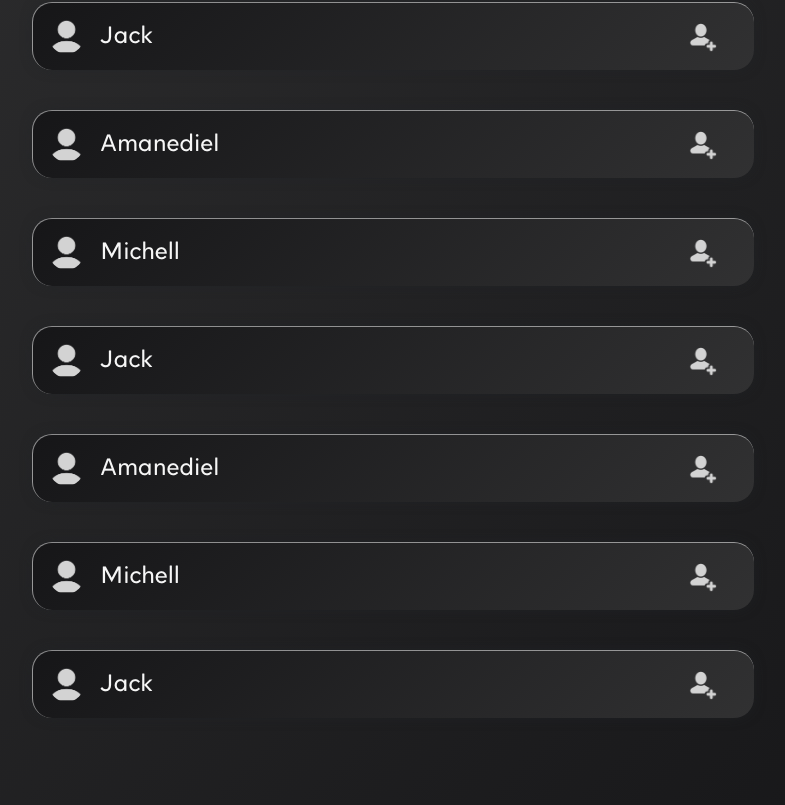
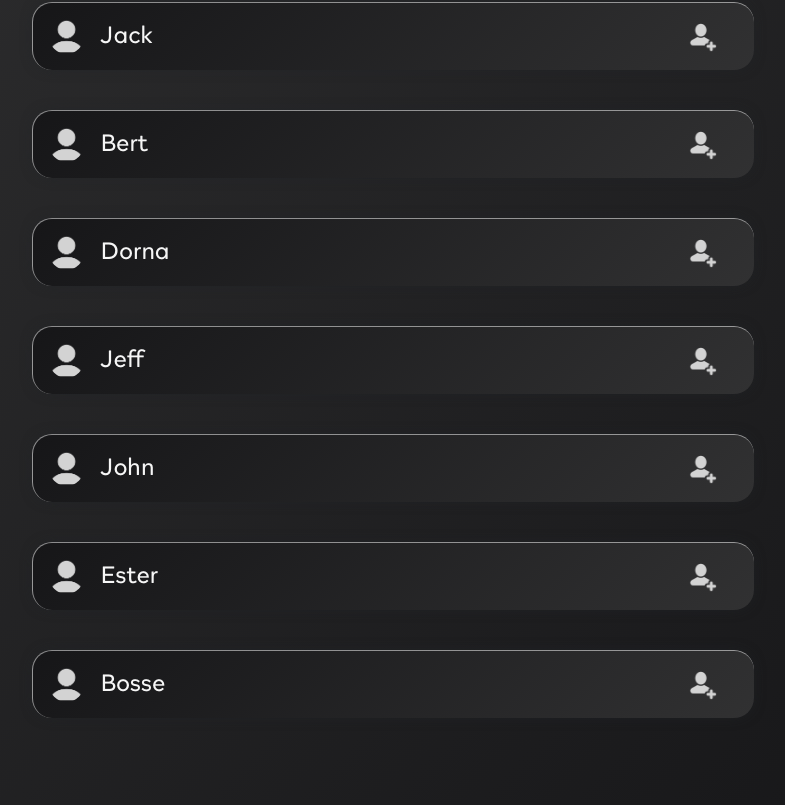
Before and after one commit to Mojtabarezaei4/RateTheMovie, a React (Create React App) app in the folder RateTheMovie/RateTheMovie/ClientApp/: page /friends in a window 1280 px wide. Shown: the part 436-1241 px from the top of the page, without its empty margins (247-1032 px from the left). Built offline with nearby package versions, Linux system fonts and the light colour scheme; no server answers.

Commit message:
Erased the project

```diff
--- a/RateTheMovie/RateTheMovie/ClientApp/src/components/card/LogingCard.js
+++ b/RateTheMovie/RateTheMovie/ClientApp/src/components/card/LogingCard.js
@@ -1,5 +1,5 @@
-import React, { useRef, useState } from 'react'
-import { Link, Redirect, Route } from 'react-router-dom'
+import React, { useState } from 'react'
+import { Link, Redirect } from 'react-router-dom'
 
 import './Card.css'
 
--- a/RateTheMovie/RateTheMovie/ClientApp/src/components/card/ProfileCard.js
+++ b/RateTheMovie/RateTheMovie/ClientApp/src/components/card/ProfileCard.js
@@ -1,5 +1,5 @@
-import React, { useRef, useState, useEffect } from 'react'
-import { Link, Redirect, Route } from 'react-router-dom'
+import React, { useState } from 'react'
+import { Link, Route } from 'react-router-dom'
 
 import './Card.css'
 
--- a/RateTheMovie/RateTheMovie/ClientApp/src/components/card/RegisterCard.js
+++ b/RateTheMovie/RateTheMovie/ClientApp/src/components/card/RegisterCard.js
@@ -1,5 +1,5 @@
-import React, { useRef, useState } from 'react'
-import { Link, Redirect, Route } from 'react-router-dom'
+import React, { useState } from 'react'
+import { Link, Redirect } from 'react-router-dom'
 
 import './Card.css'
 
--- a/RateTheMovie/RateTheMovie/ClientApp/src/components/friends/Friends.js
+++ b/RateTheMovie/RateTheMovie/ClientApp/src/components/friends/Friends.js
@@ -27,32 +27,32 @@ export class Friends extends Component {
         />
         <FriendsCard
         icon="/images/userAvatar.png"
-        userName="Amanediel"
+        userName="Bert"
         addIcon="/images/addFriend.png"
         />
         <FriendsCard
         icon="/images/userAvatar.png"
-        userName="Michell"
+        userName="Dorna"
         addIcon="/images/addFriend.png"
         />
         <FriendsCard
         icon="/images/userAvatar.png"
-        userName="Jack"
+        userName="Jeff"
         addIcon="/images/addFriend.png"
         />
         <FriendsCard
         icon="/images/userAvatar.png"
-        userName="Amanediel"
+        userName="John"
         addIcon="/images/addFriend.png"
         />
         <FriendsCard
         icon="/images/userAvatar.png"
-        userName="Michell"
+        userName="Ester"
         addIcon="/images/addFriend.png"
         />
         <FriendsCard
         icon="/images/userAvatar.png"
-        userName="Jack"
+        userName="Bosse"
         addIcon="/images/addFriend.png"
         />
       </div>
```
Also changed, not shown: RateTheMovie/RateTheMovie/ClientApp/src/context/AuthContext.js (deleted, +0 -21 lines).
